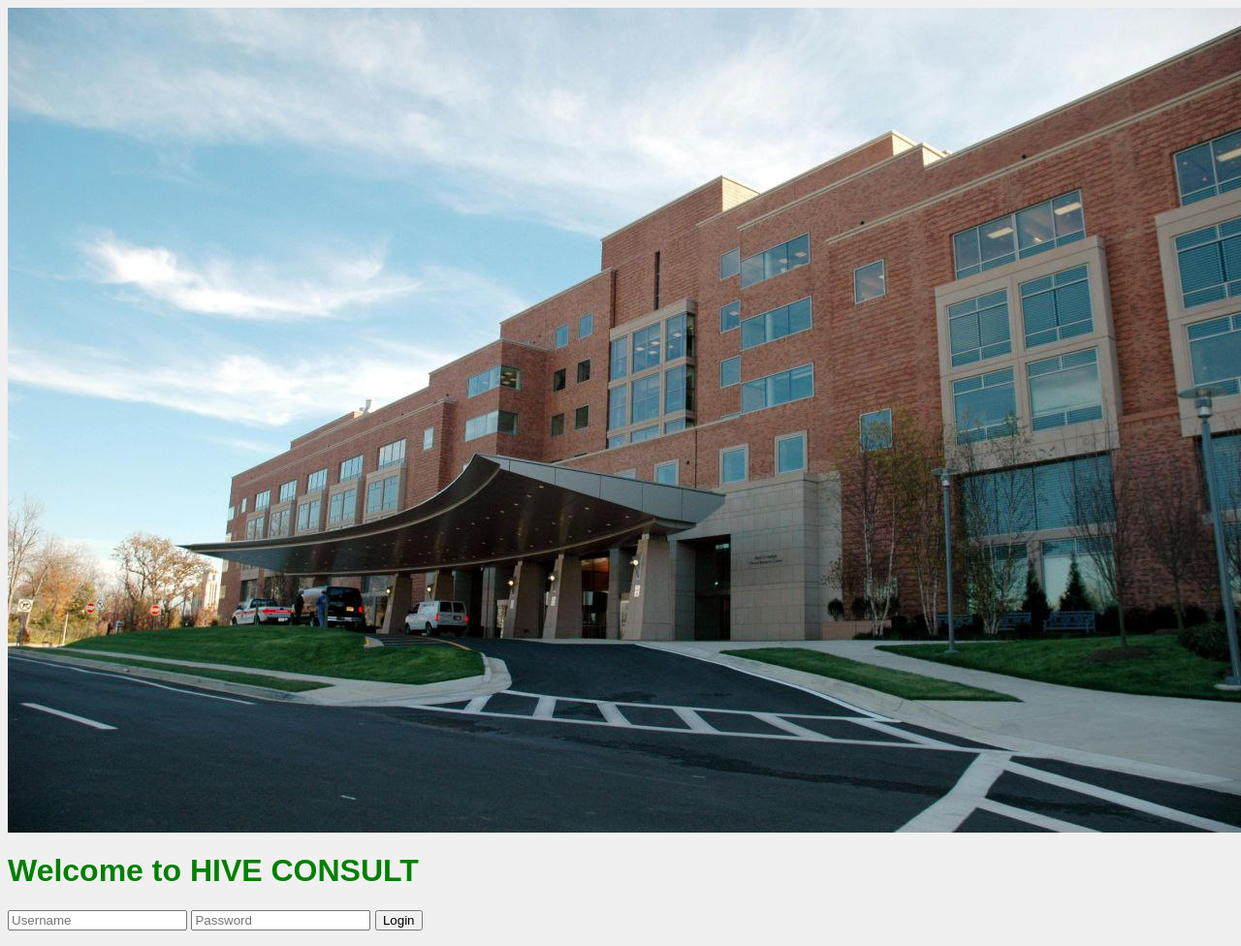
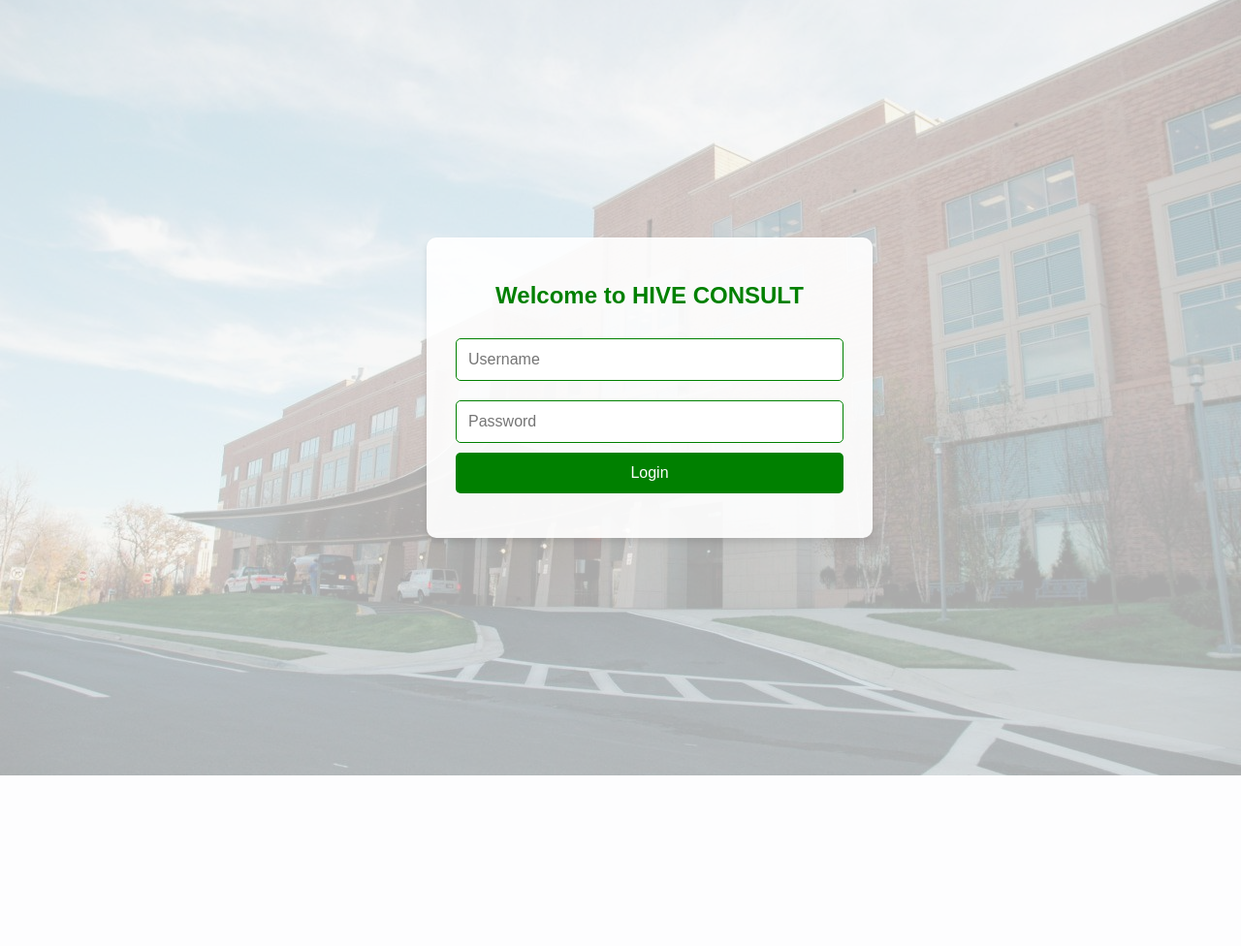
Before and after one commit to DghostNinja/Hospital, a PHP site: page / in a window 1280 px wide. Shown: the whole page at 97% size. After the commit the page ends 800 px from the top, so only its background shows below. Run offline with PHP 8.4, Linux system fonts and the light colour scheme.

Commit message:
Update style.css

```diff
--- a/HIVE_HOSPITAL_PHP_LAB_FULL/assets/css/style.css
+++ b/HIVE_HOSPITAL_PHP_LAB_FULL/assets/css/style.css
@@ -1 +1,80 @@
-body { background: #f0f0f0; font-family: Arial; } h1 { color: green; }
+/* Global Styles */
+body {
+    margin: 0;
+    padding: 0;
+    font-family: Arial, sans-serif;
+    background-color: #f4f4f4;
+    display: flex;
+    justify-content: center;
+    align-items: center;
+    height: 100vh;
+}
+
+.container {
+    position: relative;
+    width: 100%;
+    max-width: 400px;
+}
+
+.background-image img {
+    position: fixed;
+    top: 0;
+    left: 0;
+    width: 100%;
+    height: 100%;
+    object-fit: cover;
+    opacity: 0.3;
+    z-index: -1;
+}
+
+.form-box {
+    background: rgba(255, 255, 255, 0.9);
+    padding: 30px;
+    border-radius: 10px;
+    box-shadow: 0px 4px 6px rgba(0, 0, 0, 0.1);
+    text-align: center;
+    z-index: 1;
+    width: 100%;
+}
+
+h1 {
+    color: green;
+    margin-bottom: 20px;
+    font-size: 24px;
+}
+
+input {
+    width: 100%;
+    padding: 12px;
+    margin: 10px 0;
+    border: 1px solid green;
+    border-radius: 5px;
+    box-sizing: border-box;
+    font-size: 16px;
+}
+
+button {
+    width: 100%;
+    padding: 12px;
+    background-color: green;
+    color: white;
+    border: none;
+    border-radius: 5px;
+    cursor: pointer;
+    font-size: 16px;
+}
+
+button:hover {
+    background-color: darkgreen;
+}
+
+/* Adding visual style on form hover */
+.form-box:hover {
+    background: rgba(255, 255, 255, 0.8);
+}
+
+img {
+    max-width: 100%;
+    display: block;
+    margin: 0 auto;
+}
```
